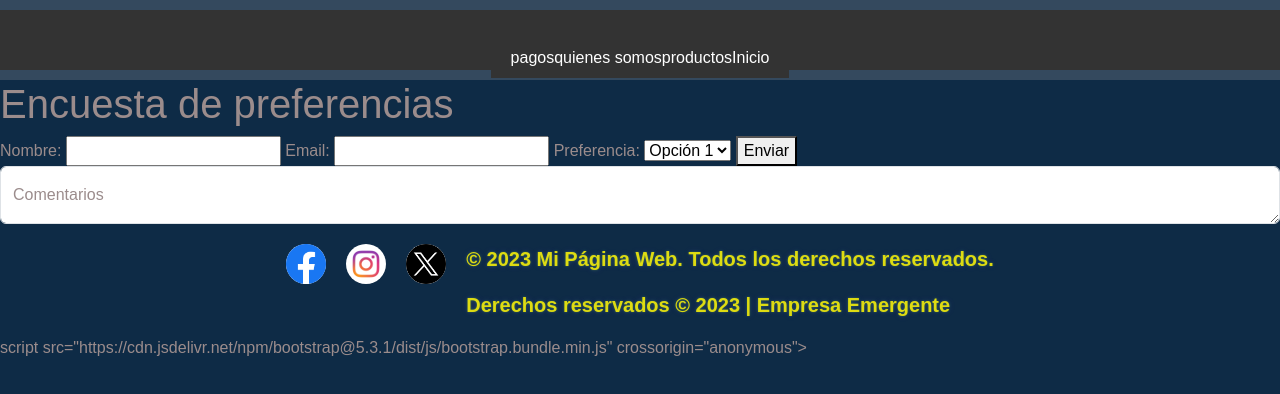
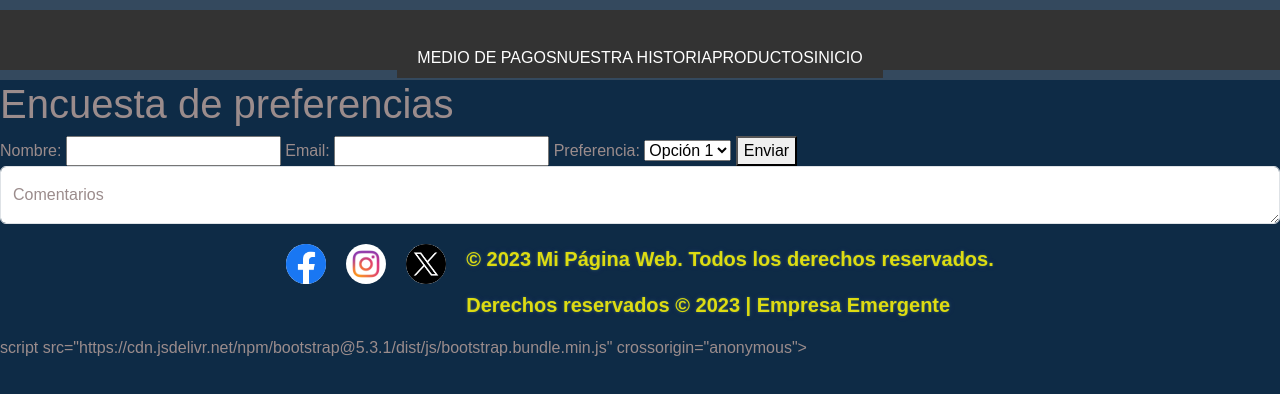
Before and after one commit to Ramirofranco02/entrega-2.github.io, a website: page pages/contacto.html in a window 1280 px wide. Drawn offline with nearby package versions, Linux system fonts and the light colour scheme; files whose address does not match are found by name.

Commit message:
arreglando sass

```diff
--- a/pages/contacto.html
+++ b/pages/contacto.html
@@ -10,10 +10,10 @@
     <nav class="navbar">
         <nav class="navbar">
             <ul class="navbar__list">
-                <a href="../pages/pagos.html">pagos</a>
-                <a href="../pages/quienes somos.html">quienes somos</a>
-                <a href="../pages/productos.html">productos</a>
-                <a href="../index.html">Inicio</a>
+                <a href="../pages/pagos.html">MEDIO DE PAGOS</a>
+                <a href="../pages/quienes somos.html">NUESTRA HISTORIA</a>
+                <a href="../pages/productos.html">PRODUCTOS</a>
+                <a href="../index.html">INICIO</a>
 
             </ul>
           </nav>
@@ -45,13 +45,13 @@
     <footer>
         <div class="social-icons">
             <div class="social-icon">
-                <a href="#" target="_blank"><img src="c:\Users\Ramiro\Desktop\CURSO\images\Facebook logo.png" alt="Facebook"></a>
+                <a href="#" target="_blank"><img src="../images/Facebook logo.png" alt="Facebook"></a>
               </div>
               <div class="social-icon">
-                <a href="#" target="_blank"><img src="c:\Users\Ramiro\Desktop\CURSO\images\instagram logo.png" alt="instagram"></a>
+                <a href="#" target="_blank"><img src="../images/instagram logo.png" alt="instagram"></a>
               </div>
               <div class="social-icon">
-                <a href="#" target="_blank"><img src="c:\Users\Ramiro\Desktop\CURSO\images\twitter logo.png" alt="twitter"></a>
+                <a href="#" target="_blank"><img src="../images/twitter logo.png" alt="twitter"></a>
           </div>
         <div class="flashy-text">
             <p class="footer-copy">© 2023 Mi Página Web. Todos los derechos reservados.</p>
--- a/scss/layout/_contacto.scss
+++ b/scss/layout/_contacto.scss
@@ -35,3 +35,27 @@
   .register-form input[type=submit]:hover {
     background-color: #1e7e34;
   }
+  nav ul {
+    list-style: none;
+    display: flex;
+    justify-content: center;
+    padding: 20px;
+  }
+
+  nav li {
+    margin: 20px;
+    padding: 10px;
+  }
+
+  a {
+    text-decoration: none;
+    color: #fff; /* Color de enlace del menú */
+    font-weight: bold; /* Estilo de fuente en negrita */
+    transition: color 0.3s; /* Transición suave del color de enlace */
+    margin: 20px;
+    padding: 10px;
+  }
+
+  nav a:hover {
+    color: #e74c3c;
+  }
--- a/scss/layout/_index.scss
+++ b/scss/layout/_index.scss
@@ -14,24 +14,34 @@ $padding-horizontal: 20px;
   align-items: center;
   height: 60px;
 
-  .ul {
-    list-style: none;
-    display: flex;
-    margin: 0;
-    padding: 0;
+ /* Navegación */
+/* Estilos para la navegación */
+.navbar {
+  ul {
+    list-style: none; /* Eliminar los puntos de la lista */
+    padding: 0; /* Eliminar el espacio interno de la lista */
 
-    .li {
-      margin: 0;
-      padding: 0;
-      display: inline;
+    li {
+      display: inline; /* Mostrar elementos de navegación en línea */
+      margin-right: 20px; /* Agregar margen derecho para separar los elementos */
 
-      .a {
-        color: $color-texto;
-        text-decoration: none;
-        padding: $padding-vertical $padding-horizontal;
+      /* Estilos adicionales para los enlaces */
+      a {
+        text-decoration: none; /* Eliminar la decoración de subrayado de los enlaces */
+        color: #333; /* Color del texto del enlace */
 
         &:hover {
-          color: $color-hover;
+          color: #007bff; /* Color del texto del enlace al pasar el ratón por encima */
+        }
+      }
+    }
+  }
+}
+
+
+nav a:hover {
+  color: #e74c3c;
+}
         }
         /* Establece el tamaño de la portada */
 
@@ -50,7 +60,3 @@ img {
   max-height: 400px;
   /* Puedes ajustar estos valores según tus necesidades */
 }
-}
-}
-}
-}
--- a/scss/layout/_pagos.scss
+++ b/scss/layout/_pagos.scss
@@ -37,3 +37,27 @@
   .payment-form input[type=submit]:hover {
     background-color: #0056b3;
   }
+  nav ul {
+    list-style: none;
+    display: flex;
+    justify-content: center;
+    padding: 20px;
+  }
+
+  nav li {
+    margin: 20px;
+    padding: 10px;
+  }
+
+  a {
+    text-decoration: none;
+    color: #fff; /* Color de enlace del menú */
+    font-weight: bold; /* Estilo de fuente en negrita */
+    transition: color 0.3s; /* Transición suave del color de enlace */
+    margin: 200px;
+    padding: 100px;
+  }
+
+  nav a:hover {
+    color: #e74c3c;
+  }
--- a/scss/layout/_quienes somos.scss
+++ b/scss/layout/_quienes somos.scss
@@ -0,0 +1,24 @@
+nav ul {
+    list-style: none;
+    display: flex;
+    justify-content: center;
+    padding: 20px;
+  }
+
+  nav li {
+    margin: 20px;
+    padding: 10px;
+  }
+
+  a {
+    text-decoration: none;
+    color: #fff; /* Color de enlace del menú */
+    font-weight: bold; /* Estilo de fuente en negrita */
+    transition: color 0.3s; /* Transición suave del color de enlace */
+    margin: 20px;
+    padding: 10px;
+  }
+
+  nav a:hover {
+    color: #e74c3c;
+  }
```
Also changed, not shown: index.html (+1 -1 lines), pages/pagos.html (+7 -7 lines), pages/productos.html (+7 -7 lines), pages/quienes somos.html (+11 -10 lines), scss/layout/_productos.scss (+27 -0 lines).
